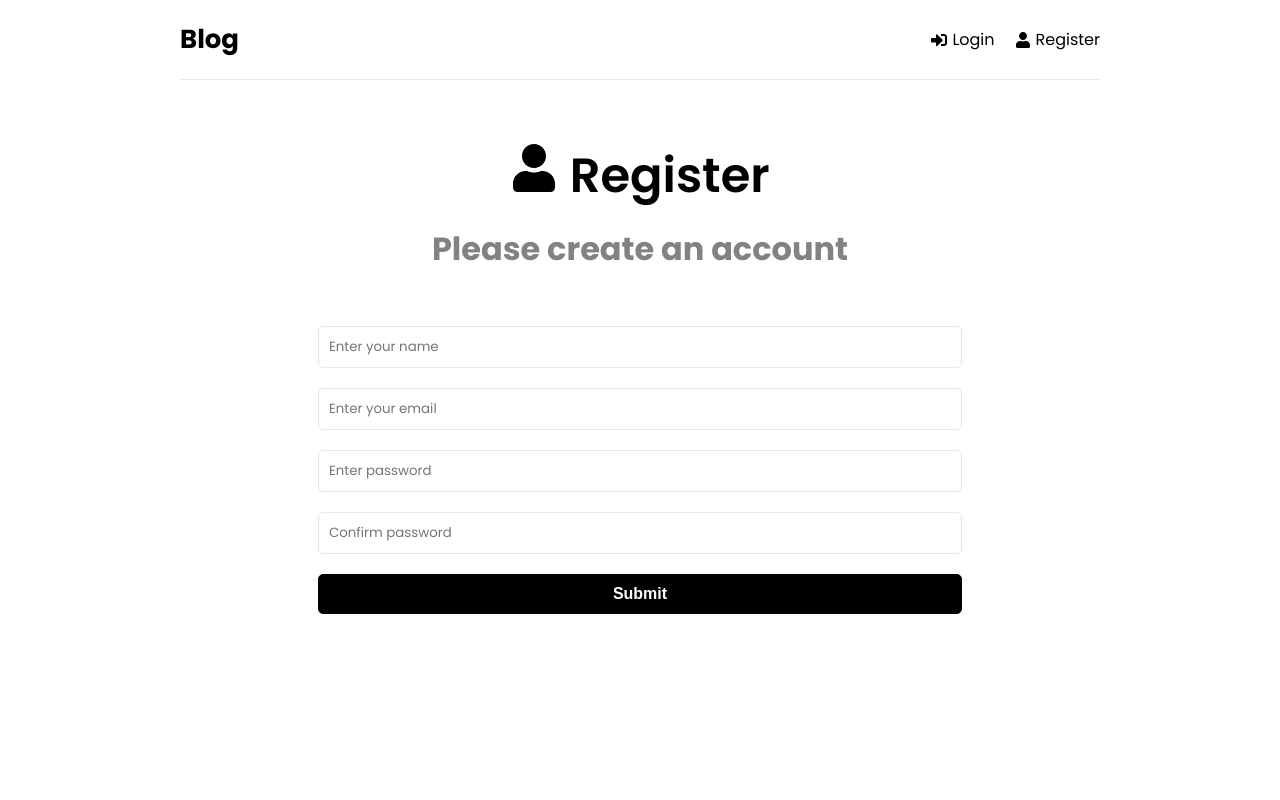
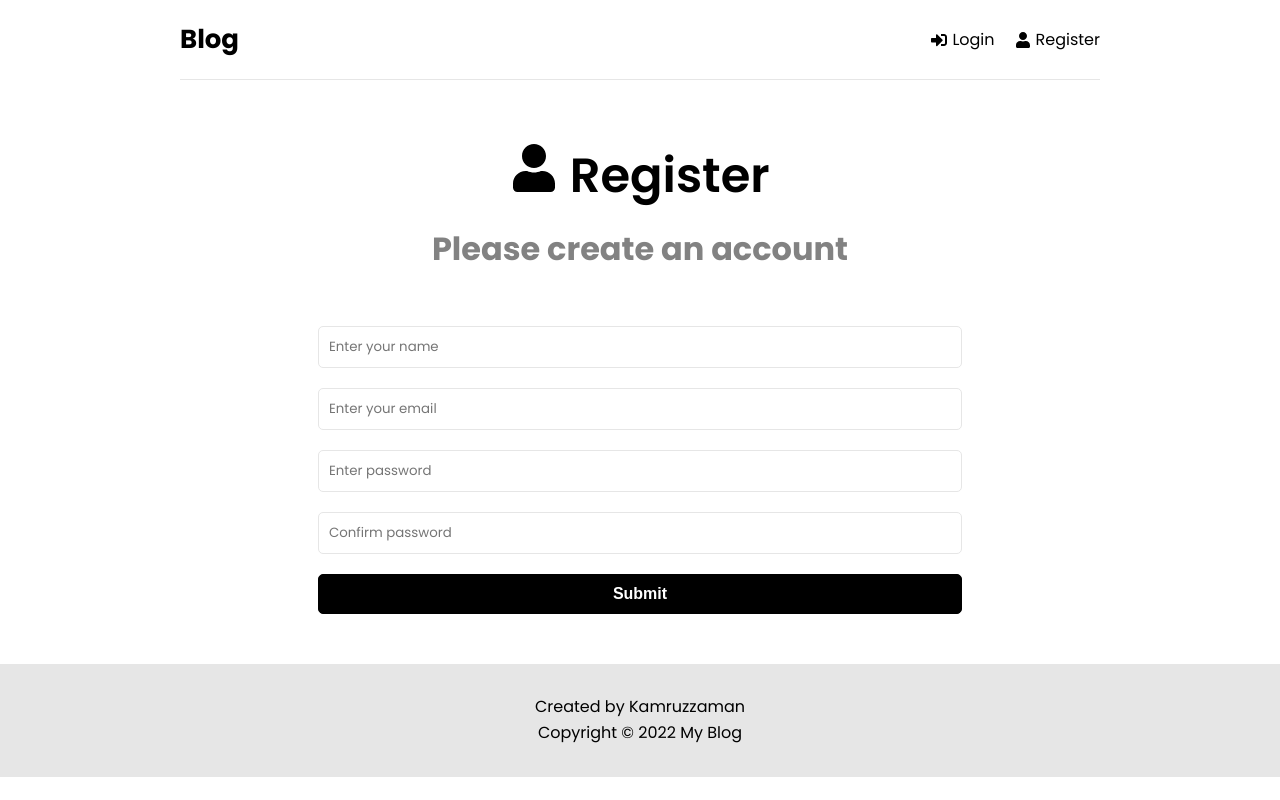
Before and after one commit to Kamruzzaman1351/MERN--Blog, a React (Create React App) app in the folder frontend/: page /user/register in a window 1280 px wide. Built offline with nearby package versions, Linux system fonts and the light colour scheme.

Commit message:
Creating footer and make some changes in dashboard

```diff
--- a/frontend/src/App.js
+++ b/frontend/src/App.js
@@ -8,6 +8,7 @@ import Header from "./components/shared/Header"
 import { ToastContainer } from 'react-toastify';
 import 'react-toastify/dist/ReactToastify.css';
 import UserPrivateRoute from "./components/UserPrivateRoute"
+import Footer from "./components/shared/Footer"
 
 function App() {
   return (
@@ -25,6 +26,7 @@ function App() {
           <Route path="/user/register" element={<Registration />} />
         </Routes>
       </div>
+      <Footer />
       <ToastContainer />
     </BrowserRouter>
     </>
--- /dev/null
+++ b/frontend/src/components/shared/Footer.jsx
@@ -0,0 +1,24 @@
+import React from 'react'
+
+const Footer = () => {
+    const currentYear = new Date().getFullYear()
+  return (
+    <footer className="footer">
+        <div>
+            <a
+            href="https://github.com/Kamruzzaman1351"
+            target="_blank"
+            rel="noopener noreferrer"
+            >
+            Created by{' '}
+            <span>
+                Kamruzzaman
+            </span>
+            </a>
+            <p>Copyright &copy; {currentYear} My Blog</p>
+        </div>
+    </footer>
+  )
+}
+
+export default Footer
--- a/frontend/src/index.css
+++ b/frontend/src/index.css
@@ -177,7 +177,11 @@ h3 {
   display: flex;
   flex-direction: row;
   justify-content: space-between;
-  margin-bottom: 25px;
+  margin-top: 30px;
+  margin-bottom: 40px;
+  border-bottom: 1px solid #f1f1f1;
+  padding: 30px 0px;
+
 }
 .post {
     background: #f1f1f1;
@@ -215,6 +219,19 @@ h3 {
     padding: 20px;
     border-radius: 10px;
 }
+.footer {
+  margin-top: 50px;
+  padding: 30px;
+  text-align: center;
+  background-color: #7777772e;
+
+}
+.noPost {
+  display: flex;
+  flex-direction: column;
+  justify-content: center;
+  align-items: center;
+}
 
 @keyframes spin {
   0% {
--- a/frontend/src/pages/user/Dashboard.jsx
+++ b/frontend/src/pages/user/Dashboard.jsx
@@ -38,11 +38,9 @@ const Dashboard = () => {
 
   return (
     <div>
-      <div className="dashboardHeading">
+      <div>
         <h1>Welcome {user.name}</h1>
-        <button className="btn" onClick={() => setShowForm(prevState => !prevState)}>
-          {!showForm ? "Add Post" : "Hide Form"}
-        </button>
+
       </div>
       {showForm && (
         <div className="postForm">
@@ -50,7 +48,12 @@ const Dashboard = () => {
         </div>
       )}
       <div>
-        <h2>All Posts</h2>
+        <div className="dashboardHeading">
+          <h2>All Posts</h2>
+          <button className="btn" onClick={() => setShowForm(prevState => !prevState)}>
+            {!showForm ? "Add Post" : "Hide Form"}
+          </button>
+        </div>
         {posts.length > 0 ? (
           <>
             <ul>
--- a/frontend/src/pages/user/Home.jsx
+++ b/frontend/src/pages/user/Home.jsx
@@ -9,6 +9,7 @@ const Home = () => {
   const navigate = useNavigate()
   const dispatch = useDispatch()
     const {allPost, isLoading, isError, isMessage } = useSelector(state => state.posts)
+    const {user} = useSelector(state => state.user)
     useEffect(() => {
         if(isError) {
             toast.error(isMessage, {autoClose:1000})
@@ -22,7 +23,7 @@ const Home = () => {
     }
   return (
     <div>
-      {allPost ? (
+      {allPost.length !==0 ? (
         <>
           {allPost.map((post) => (
             <HomePostItem key={post._id} post={post}/>
@@ -30,10 +31,10 @@ const Home = () => {
         </>
       ) : (
         <>
-          <div>
+          <div className='noPost'>
             <h4>No Post Yet</h4>
-            <p>Be the first one to create post</p>
-            <button className='btn' onClick={() => navigate("/user/login")}>Create Post</button>
+            <p style={{paddingBottom: "30px"}}>Be the first one to create post</p>
+            <button className='btn' onClick={() => user ?  navigate("/user/dashboard") : navigate("/user/login")}>Create Post</button>
           </div>
         </>
       )}
```
